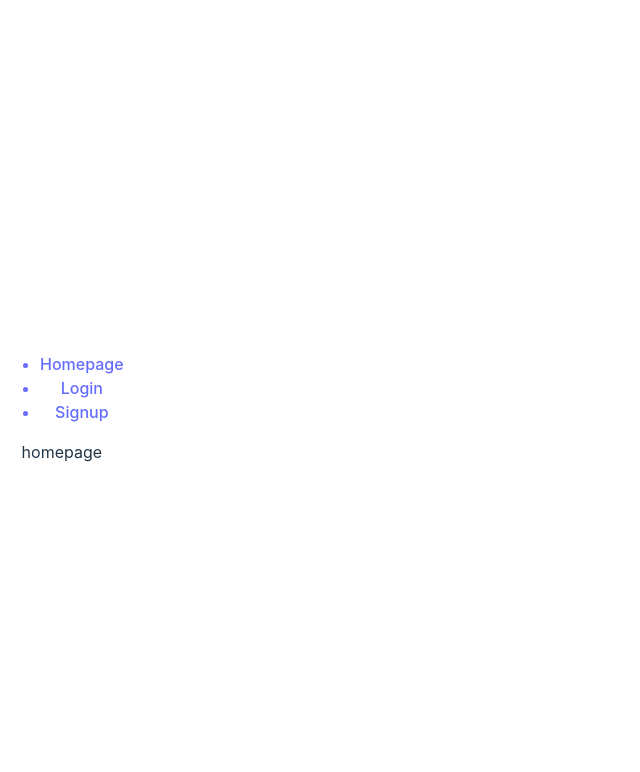
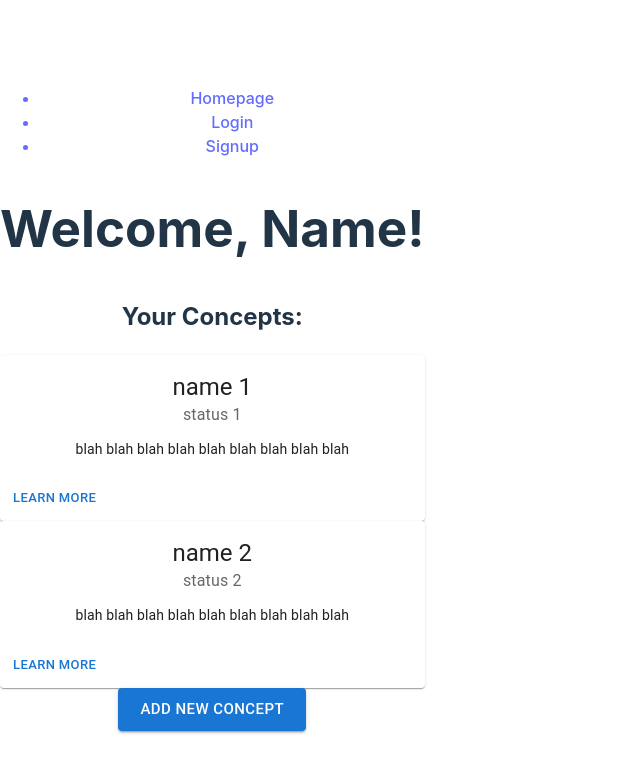
Before and after one commit to sedratiaziz/sadeed-frontend, a React (Vite) app: page / in a window 1280 px wide. Shown: the top 772 px of the page, without its empty margins (0-640 px from the left). Built offline with nearby package versions, Linux system fonts and the light colour scheme; no server answers.

Commit message:
finished viewing user concepts in homepage

```diff
--- a/package.json
+++ b/package.json
@@ -15,7 +15,9 @@
     "@mui/icons-material": "^7.0.1",
     "@mui/material": "^7.0.1",
     "axios": "^1.7.9",
+    "bootstrap": "^4.6.0",
     "react": "^19.0.0",
+    "react-bootstrap": "^2.10.9",
     "react-dom": "^19.0.0",
     "react-router": "^7.1.5"
   },
--- a/public/styles/Homepage.css
+++ b/public/styles/Homepage.css
@@ -0,0 +1,3 @@
+/* section, section * {
+    border: solid 1.6px red;
+} */
--- a/src/App.jsx
+++ b/src/App.jsx
@@ -14,7 +14,7 @@ function App() {
     <>
       <Navbar/>
       <Routes>
-        {/* removed validation temporarily for development */}
+        {/* removed validation temporarily to develop the UI without limitations, un-comment it when done */}
         <Route path="/" element={<Homepage/>} />
         <Route path="/signup" element={<Signup/>} />
         <Route path="/login" element={<Login/>} />
--- a/src/components/Navbar.jsx
+++ b/src/components/Navbar.jsx
@@ -12,12 +12,13 @@ function Navbar() {
       <ul>
         <Link to="/"><li>Homepage</li></Link>
         {user && (
-
           <>
           <li>Welcome {user.username}</li>
           <button onClick={logout}>Logout</button>
           </>
         )}
+
+
         {!user && (
           <>
           <Link to='/login'><li>Login</li></Link>
--- a/src/pages/Homepage.jsx
+++ b/src/pages/Homepage.jsx
@@ -1,15 +1,42 @@
-import React from 'react'
-import {useContext,useEffect} from 'react'
+import { useContext, useEffect, useState} from 'react'
 import { authContext } from '../context/AuthContext'
+import { Link } from "react-router"
 import axios from 'axios'
+
+  // I currently commented line 7 since i disabled the login validatores in App.jsx, un-comment it when validators are re-enabled
+  // const {user} = useContext(authContext)
 
 import '../../public/styles/Homepage.css'
 
-const pages = ['Products', 'Pricing', 'Blog'];
-const settings = ['Profile', 'Account', 'Dashboard', 'Logout'];
+import * as React from 'react';
+import Card from '@mui/material/Card';
+import CardActions from '@mui/material/CardActions';
+import CardContent from '@mui/material/CardContent';
+import Button from '@mui/material/Button';
+import Typography from '@mui/material/Typography';
 
 function Homepage() {
-  // useContext(): allows me to consume the context
+
+  // dummy data for presentation:
+  let [data, setData] = useState([
+    {
+      id: 0,
+      name: 'name 1',
+      status: 'status 1',
+      description: 'blah blah blah blah blah blah blah blah blah',
+      link: '/login',
+    },
+    {
+      id: 1,
+      name: 'name 2',
+      status: 'status 2',
+      description: 'blah blah blah blah blah blah blah blah blah',
+      link: '/',
+    }
+  ])
+
+  // Actual data that will be used:
+  // let [concepts, setConcepts] = useState([])
 
   // sending request to protected route that needs a token
   async function callProtectedRoute(){
@@ -21,9 +48,55 @@ function Homepage() {
   callProtectedRoute()
 
   return (
-    <div>
-      homepage
-    </div>
+        <section className="homepage-section">
+          <div className="container">
+                  <div className="">
+                      <h1>Welcome, Name!</h1>
+                  </div>
+
+                  <div className="">
+                      <div>
+                        <h2>Your Concepts:</h2>
+                      </div>
+                      <div>
+                        {data.map((oneData)=>
+                          <Link to={oneData.link}>
+                            <Card key={oneData.id} sx={{ minWidth: 275 }}>
+                                <CardContent>
+                                  <Typography variant="h5" component="div">
+                                    {oneData.name}
+                                  </Typography>
+                                  <Typography sx={{ color: 'text.secondary', mb: 1.5 }}>{oneData.status}</Typography>
+                                  <Typography variant="body2">
+                                    {oneData.description}
+                                  </Typography>
+                                </CardContent>
+                                <CardActions>
+                                  <Button size="small" sx={{
+                                        '&:focus': { outline: 'none' },
+                                        '&:focus-visible': { outline: 'none' },
+                                        '&:active': { outline: 'none' }
+                                      }} >Learn More</Button>
+                                </CardActions>
+                            </Card>
+                          </Link>
+                        )}
+                      </div>
+                  </div>
+
+                  <div className=''>
+                    <Link to='/login'>
+                      <Button size='large' variant="contained"
+                            sx={{
+                              '&:focus': { outline: 'none' },
+                              '&:focus-visible': { outline: 'none' },
+                              '&:active': { outline: 'none' }
+                            }}
+                      >Add New Concept</Button>
+                    </Link>
+                  </div>
+          </div>
+        </section>
   )
 }
 
```
Also changed, not shown: 1 other file (tests, documents, lock files or other folders).
